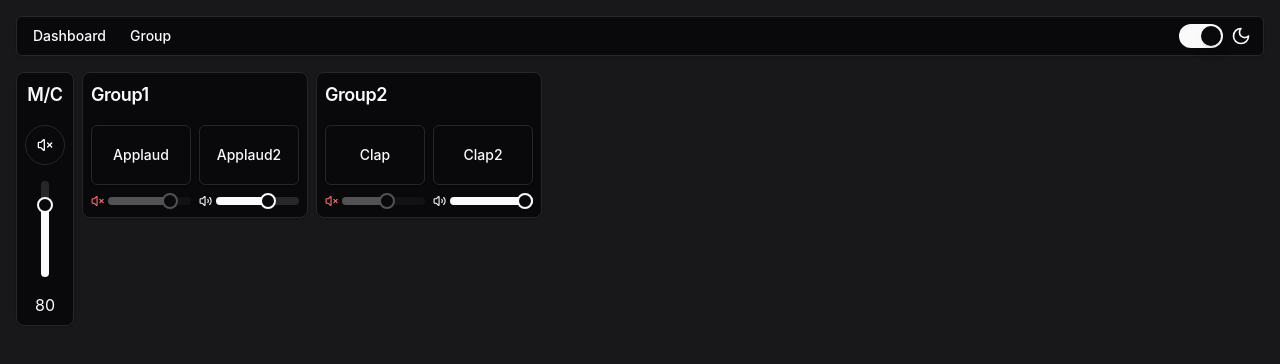
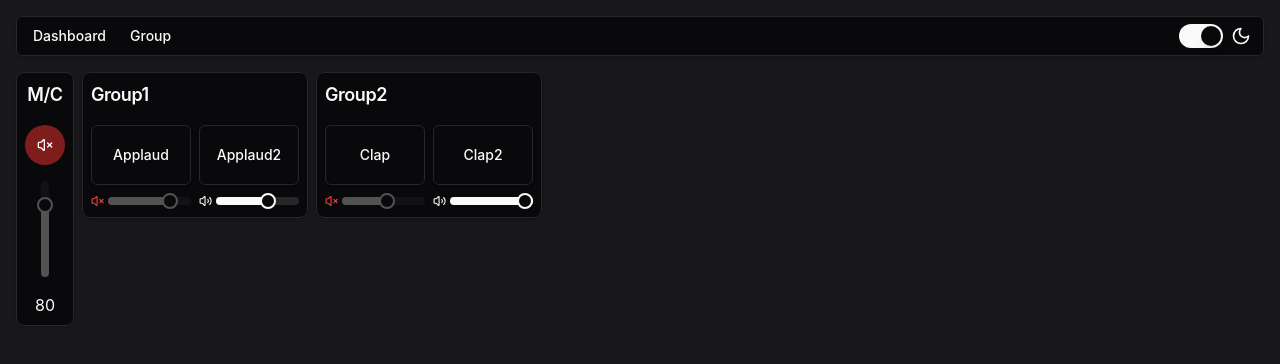
Before and after one commit to jhonejhee/mxrmatch, a React (Create React App) app: page / in a window 1280 px wide. Shown: the top 364 px of the page. Built offline with nearby package versions, Linux system fonts and the light colour scheme.

Commit message:
added master control states

```diff
--- a/src/context/GlobalContext.js
+++ b/src/context/GlobalContext.js
@@ -20,10 +20,17 @@ export const GlobalProvider = ({ children }) => {
             ]
         }
     ]);
+    const [master, setMaster] = useState({
+        "name": "master",
+        "path": "",
+        "global_volume": 80,
+        "muted": true
+    });
 
     const value={
         dark, setDark,
-        soundBoard, setSoundBoard
+        soundBoard, setSoundBoard,
+        master, setMaster
     }
 
     return (
--- a/src/layout/Board.jsx
+++ b/src/layout/Board.jsx
@@ -8,9 +8,27 @@ import { Button } from 'components/ui/button';
 
 
 function Board() {
-    const { soundBoard, setSoundBoard } = useContext(GlobalContext);
+    const { soundBoard, setSoundBoard, master, setMaster } = useContext(GlobalContext);
     const [playlist, setPlaylist] = useState([]);
 
+    // Master
+    const toggleMuteMaster = () => {
+        setMaster((preMaster) => ({
+            ...preMaster,
+            muted: !preMaster.muted,
+        }));
+    };
+
+    const handleVolumeChangeMaster = (key, value) => {
+        setMaster((preMaster) => {
+            const updatedMaster = { ...preMaster };
+            updatedMaster[key] = value[0];
+            return updatedMaster;
+        });
+    };
+
+
+    // Soundboard Groups
     const toggleMute = (groupIndex, soundIndex) => {
         setSoundBoard((prevSoundBoard) => {
             const updatedSoundBoard = [...prevSoundBoard];
@@ -18,7 +36,6 @@ function Board() {
             return updatedSoundBoard;
         });
     };
-
 
     const handleVolumeChange = (groupIndex, soundIndex, value) => {
         setSoundBoard((prevSoundBoard) => {
@@ -44,21 +61,31 @@ function Board() {
 
                 <CardContent className="p-2">
                     <div className="flex flex-col gap-4 items-center justify-center">
-                        <Button variant="outline" size="icon" className="rounded-full">
-                            <VolumeX className='h-5 w-5'/>
+                        <Button
+                            variant={`${master.muted ? "destructive" : "outline"}`}
+                            size="icon"
+                            className={`rounded-full`}
+                            onClick={toggleMuteMaster}
+                        >
+                            {
+                                master.muted ? (<VolumeX className='w-4 h-4 cursor-pointer' onClick={() => toggleMuteMaster(i)}/>)
+                                : master.global_volume === 0 ? (<VolumeOff className='w-4 h-4 cursor-pointer' onClick={() => toggleMuteMaster()}/>)
+                                : master.global_volume < 50 ? (<Volume1 className='w-4 h-4 cursor-pointer' onClick={() => toggleMuteMaster()}/>)
+                                : (<Volume2 className='w-4 h-4 cursor-pointer' onClick={() => toggleMuteMaster()}/>)
+                            }
                         </Button>
                         <SliderV
                             defaultValue={[50]}
-                            value={[soundBoard[0].sounds[0].volume]}
-                            onValueChange={(value) => handleVolumeChange(0, 0, value)}
+                            value={[master.global_volume]}
+                            onValueChange={(value) => handleVolumeChangeMaster("global_volume", value)}
                             max={100}
                             min={0}
                             step={1}
-                            // className={`${sound.muted ? "opacity-30" : "opacity-100"}`}
+                            className={`${master.muted ? "opacity-30" : "opacity-100"}`}
                             thumbClassName="h-4 w-4 focus:outline-none focus-visible:ring-0 focus-visible:outline-none ring-offset-black"
                             // disabled={sound.muted}
                         />
-                        {soundBoard[0].sounds[0].volume}
+                        {master.global_volume}
                     </div>
                 </CardContent>
             </Card>
@@ -92,9 +119,9 @@ function Board() {
                                     {/* Volumne Thumb */}
                                     <div className="flex flex-row flex-no-wrap gap-1 items-center justify-between">
                                         {
-                                            sound.muted ? (<VolumeX className='w-4 h-4 cursor-pointer text-red-400' onClick={() => toggleMute(index, sindex)}/>)
+                                            sound.muted ? (<VolumeX className='w-4 h-4 cursor-pointer text-red-400 dark:text-red-500' onClick={() => toggleMute(index, sindex)}/>)
                                             : sound.volume === 0 ? (<VolumeOff className='w-4 h-4 cursor-pointer' onClick={() => toggleMute(index, sindex)}/>)
-                                            : sound.volume < 0.5 ? (<Volume1 className='w-4 h-4 cursor-pointer' onClick={() => toggleMute(index, sindex)}/>)
+                                            : sound.volume < 50 ? (<Volume1 className='w-4 h-4 cursor-pointer' onClick={() => toggleMute(index, sindex)}/>)
                                             : (<Volume2 className='w-4 h-4 cursor-pointer' onClick={() => toggleMute(index, sindex)}/>)
                                         }
                                         <Slider
```
